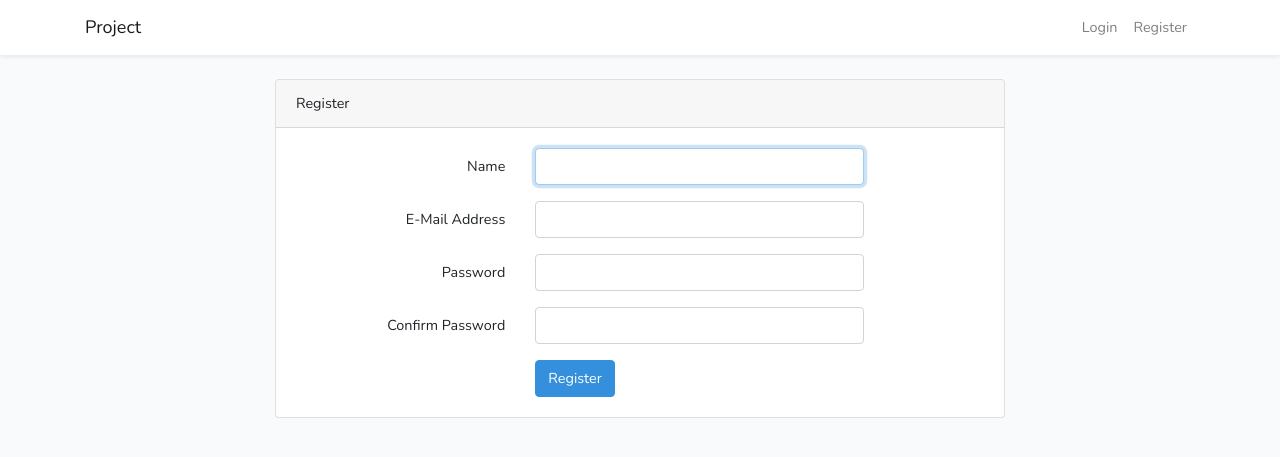
After one commit to artburov/Task-manager, a PHP site: page /register.php in a window 1280 px wide. The commit adds this page. Shown: the top 457 px of the page. Run offline with PHP 8.4, Linux system fonts and the light colour scheme.

Commit message:
added Registration feature and handler for registration

```diff
--- a/index.php
+++ b/index.php
@@ -67,7 +67,7 @@ $data = $statement -> fetchAll( PDO::FETCH_ASSOC );
                         <a class="nav-link" href="login.html">Login</a>
                     </li>
                     <li class="nav-item">
-                        <a class="nav-link" href="register.html">Register</a>
+                        <a class="nav-link" href="register.php">Register</a>
                     </li>
                 </ul>
             </div>
--- /dev/null
+++ b/register.php
@@ -0,0 +1,121 @@
+<!DOCTYPE html>
+<html lang="en">
+<head>
+    <meta charset="utf-8">
+    <meta name="viewport" content="width=device-width, initial-scale=1">
+
+    <title>Comments</title>
+
+    <!-- Fonts -->
+    <link rel="dns-prefetch" href="//fonts.gstatic.com">
+    <link href="https://fonts.googleapis.com/css?family=Nunito" rel="stylesheet">
+
+    <!-- Styles -->
+    <link href="css/app.css" rel="stylesheet">
+</head>
+<body>
+<div id="app">
+    <nav class="navbar navbar-expand-md navbar-light bg-white shadow-sm">
+        <div class="container">
+            <a class="navbar-brand" href="index.html">
+                Project
+            </a>
+            <button class="navbar-toggler" type="button" data-toggle="collapse" data-target="#navbarSupportedContent"
+                    aria-controls="navbarSupportedContent" aria-expanded="false" aria-label="Toggle navigation">
+                <span class="navbar-toggler-icon"></span>
+            </button>
+
+            <div class="collapse navbar-collapse" id="navbarSupportedContent">
+                <!-- Left Side Of Navbar -->
+                <ul class="navbar-nav mr-auto">
+
+                </ul>
+
+                <!-- Right Side Of Navbar -->
+                <ul class="navbar-nav ml-auto">
+                    <!-- Authentication Links -->
+                    <li class="nav-item">
+                        <a class="nav-link" href="login.html">Login</a>
+                    </li>
+                    <li class="nav-item">
+                        <a class="nav-link" href="register.php">Register</a>
+                    </li>
+                </ul>
+            </div>
+        </div>
+    </nav>
+
+    <main class="py-4">
+        <div class="container">
+            <div class="row justify-content-center">
+                <div class="col-md-8">
+                    <div class="card">
+                        <div class="card-header">Register</div>
+
+                        <div class="card-body">
+                            <form method="POST" action="reg.php">
+
+                                <div class="form-group row">
+                                    <label for="name" class="col-md-4 col-form-label text-md-right">Name</label>
+                                    <div class="col-md-6">
+                                        <input name="name" id="name" type="text" class="form-control" autofocus>
+
+
+                                        <!--<div class="col-md-6">
+                                            <input id="name" type="text"
+                                                   class="form-control @error('name') is-invalid @enderror" name=""
+                                                   autofocus>
+
+                                            <span class="invalid-feedback" role="alert">
+                                                                                            <strong>Ошибка валидации</strong>
+                                                                                        </span>
+                                        </div>-->
+                                    </div>
+                                </div>
+
+                                <div class="form-group row">
+                                    <label for="email" class="col-md-4 col-form-label text-md-right">E-Mail
+                                        Address</label>
+
+                                    <div class="col-md-6">
+                                        <input id="email" type="email" class="form-control" name="email">
+                                    </div>
+                                </div>
+
+                                <div class="form-group row">
+                                    <label for="password"
+                                           class="col-md-4 col-form-label text-md-right">Password</label>
+
+                                    <div class="col-md-6">
+                                        <input id="password" type="password" class="form-control " name="password"
+                                               autocomplete="new-password">
+                                    </div>
+                                </div>
+
+                                <div class="form-group row">
+                                    <label for="password-confirm" class="col-md-4 col-form-label text-md-right">Confirm
+                                        Password</label>
+
+                                    <div class="col-md-6">
+                                        <input id="password-confirm" type="password" class="form-control"
+                                               name="password_confirmation" autocomplete="new-password">
+                                    </div>
+                                </div>
+
+                                <div class="form-group row mb-0">
+                                    <div class="col-md-6 offset-md-4">
+                                        <button type="submit" class="btn btn-primary">
+                                            Register
+                                        </button>
+                                    </div>
+                                </div>
+                            </form>
+                        </div>
+                    </div>
+                </div>
+            </div>
+        </div>
+    </main>
+</div>
+</body>
+</html>
```
Also changed, not shown: reg.php (added, +24 -0 lines).
